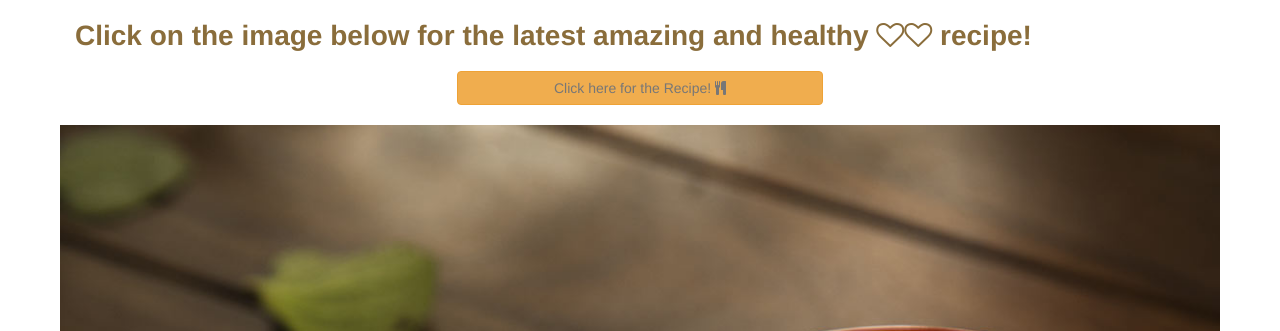
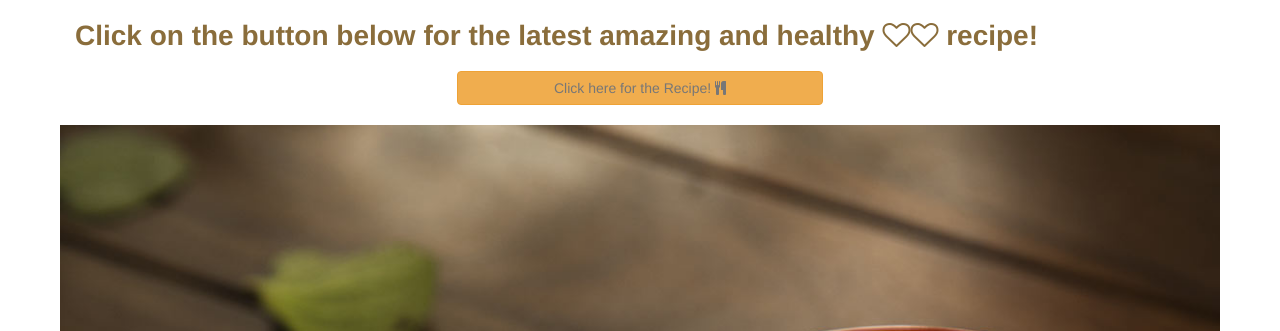
Before and after one commit to talupu/talupu.github.io, a plain HTML site: page index.html in a window 1280 px wide. Shown: the part 437-768 px from the top of the page. Drawn offline with nearby package versions, Linux system fonts and the light colour scheme.

Commit message:
Update index.html

```diff
--- a/index.html
+++ b/index.html
@@ -50,7 +50,7 @@
 				<div class="col-md-12">
 					<h2 class="text-left">What's Cooking today?</h2>
 					<p class="text-success" id="blurb"><span>Today, I baked some awesome muffins - totally vegan, wholesome with flaxmeal, walnut, oats, banana and chocolate. With all the good stuff in it, and great to taste, what's not to like? </span></p>
-					<p class="text-warning text-left" id="main-recipe-pointer">Click on the image below for the latest amazing and healthy <i class="fa fa-heart-o"></i><i class="fa fa-heart-o"></i> recipe!</p>
+					<p class="text-warning text-left" id="main-recipe-pointer">Click on the button below for the latest amazing and healthy <i class="fa fa-heart-o"></i><i class="fa fa-heart-o"></i> recipe!</p>
 				</div>
 			<div>
 			<div class="row">
```
